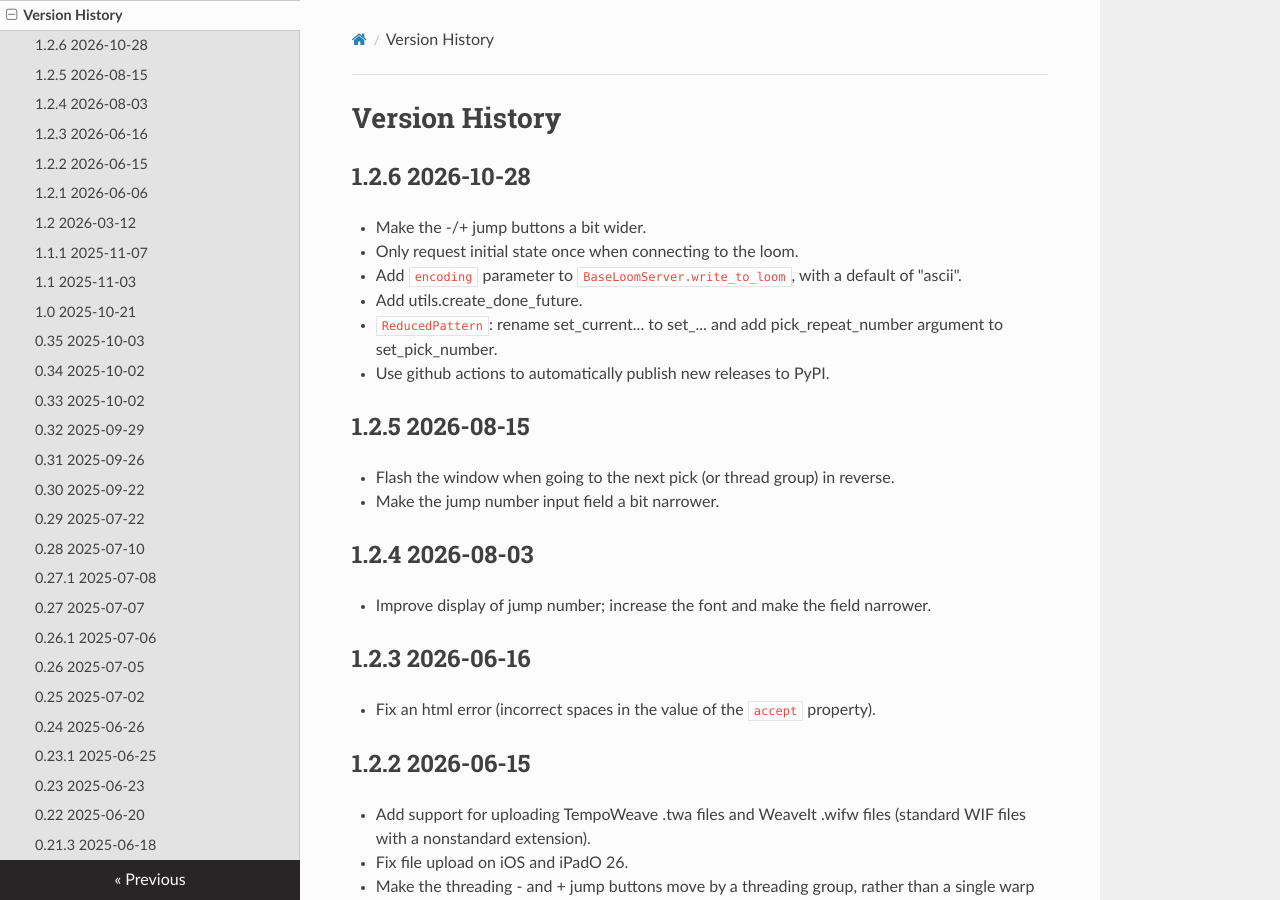
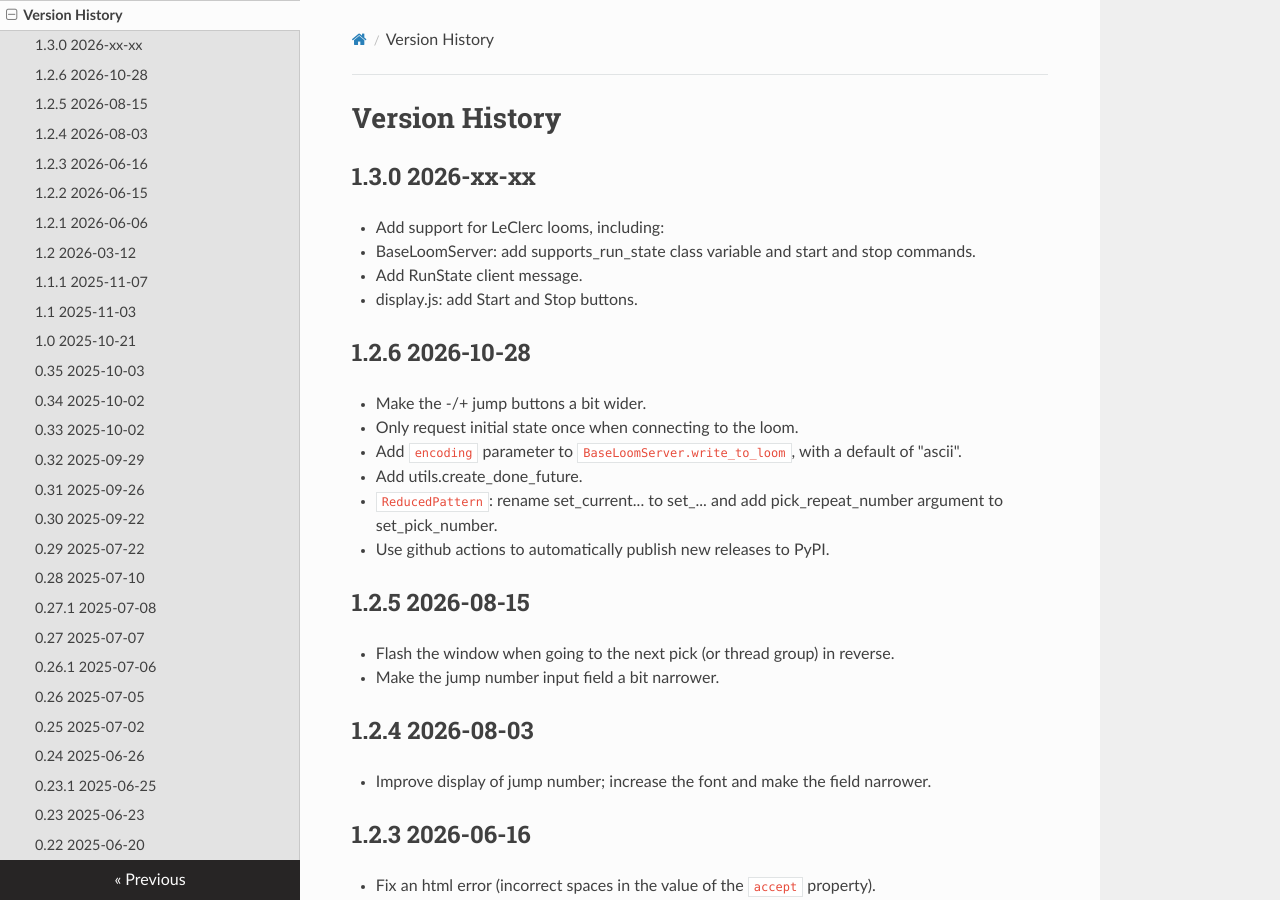
Before and after one commit to r-owen/base_loom_server, an MkDocs documentation site: the page built from docs/version_history.md, in a window 1280 px wide and 900 px high. Built offline with MkDocs 1.6.1, drawn with Linux system fonts in a browser that asks for light colours; nearby versions of some CDN libraries.

Commit message:
Update the version history

```diff
--- a/docs/version_history.md
+++ b/docs/version_history.md
@@ -1,4 +1,12 @@
 # Version History
+
+## 1.3.0  2026-xx-xx
+
+* Add support for LeClerc looms, including:
+
+  * BaseLoomServer: add supports_run_state class variable and start and stop commands.
+  * Add RunState client message.
+  * display.js: add Start and Stop buttons.
 
 ## 1.2.6 2026-10-28
 
```
